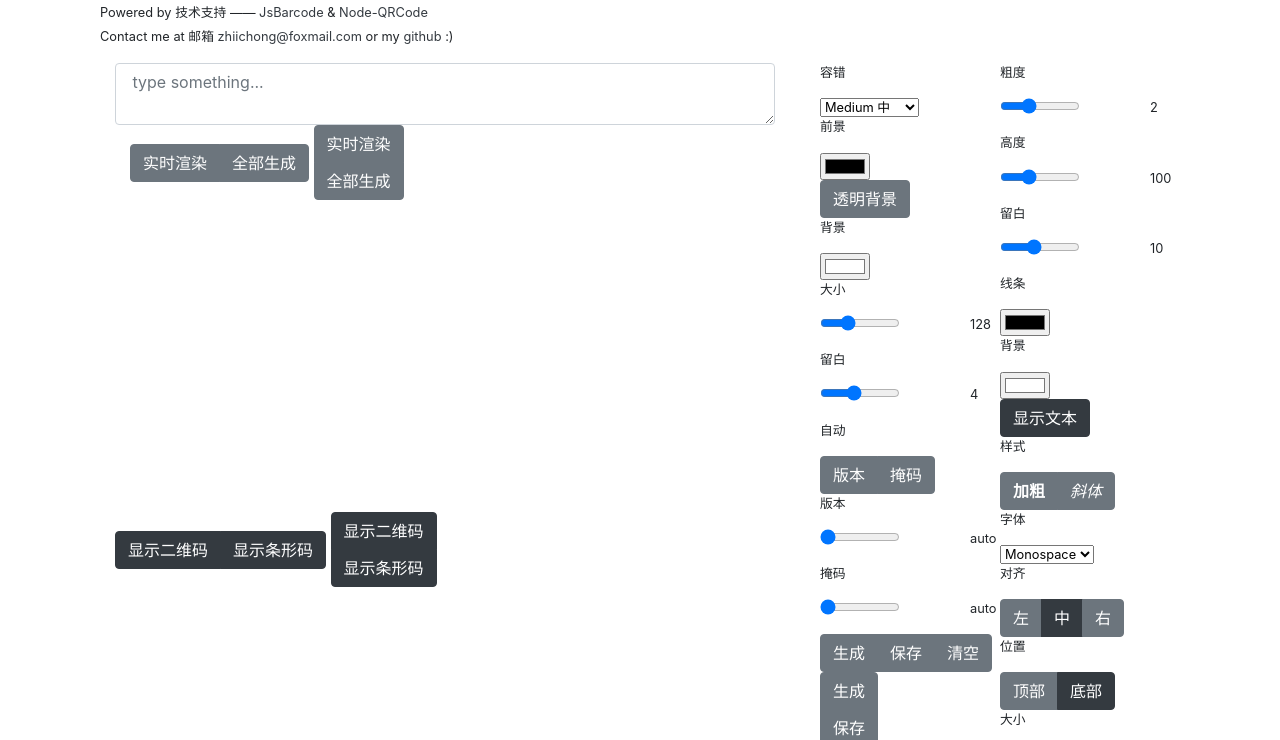
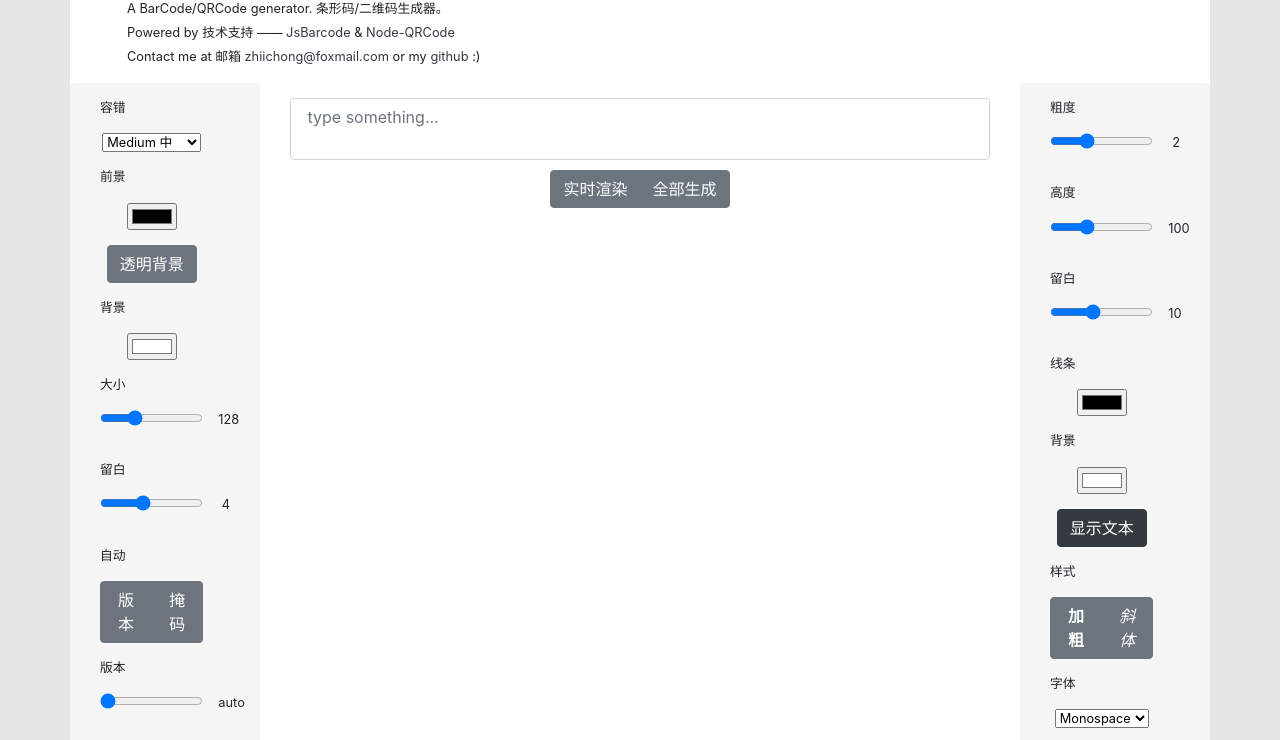
Before and after one commit to ZhiiChong/TinyCode, a plain HTML site: page index.html in a window 1280 px wide. Shown: the part 81-821 px from the top of the page. Drawn offline with nearby package versions, Linux system fonts and the light colour scheme.

Commit message:
完成了页面布局

```diff
--- a/styles/styles.css
+++ b/styles/styles.css
@@ -1,28 +1,129 @@
-/*#qr-canvas > canvas,
-#bar-canvas {
-  display: block; /* Required to allow centering of the canvas */
-  /*margin: 0 auto;
+/* 页面样式 */
+body {
+  background-color: #e6e6e6;
 }
-#qr-canvas > img {
-  margin: 0 auto;
-}*/
+#main {
+  background-color: white;
+}
+#qr-options,
+#bar-options {
+  background-color: rgb(245, 245, 245);
+}
+.title-container {
+  padding: 20px 5% 0;
+}
 
-@media screen and (min-width: 768px) {
-  .navbar-brand {
+/* 用户不可调整输入域大小 */
+#input {
+  resize: none;
+}
+
+/* 画布容器最大值，画布水平垂直居中 */
+.code-container {
+  height: 330px;
+  justify-content: center;
+  align-items: center;
+  display: flex;
+  overflow: auto;
+}
+
+/* 报错文本 */
+#qr-error,
+#bar-error {
+  text-align: center;
+  font-size: xx-large;
+  color: rgb(133, 1, 1);
+}
+
+/* 显示按钮组与参数按钮组留白，垂直居中 */
+#show-buttons,
+#renderer-buttons {
+  margin: 10px auto;
+  text-align: center;
+}
+
+/* 设置所有布局容器的上下外边界，美化视觉效果 */
+.row,
+#io-area {
+  margin: 15px 0;
+}
+
+/* 设置输入区域与参数区域排列顺序，便于布局 */
+#io-area {
+  order: 1;
+}
+#qr-options {
+  order: 2;
+}
+#bar-options {
+  order: 3;
+}
+
+/* 参数区的 标签-参数-数值 对齐 */
+.description-text {
+  text-align: center;
+}
+.center-text {
+  text-align: center;
+}
+.value-text {
+  text-align: right;
+}
+
+/* 参数区的滑动条长度设为最大值 */
+.option-range {
+  width: 100%;
+}
+
+/* 水平按钮组默认不显示，用于页面布局 */
+.input-buttons-vertical,
+.function-buttons-vertical {
+  display: none;
+}
+
+
+/* 浏览器宽度不小于 992px 时响应，对应 lg */
+@media screen and (min-width: 992px) {
+  .description-text {
+    text-align: left;
+  }
+  .value-text {
+    padding-left: 0;
+  }
+  /* 改变显示顺序，使输入输出区域居中 */
+  #io-area {
+    order: 2;
+  }
+  #qr-options {
+    order: 1;
+  }
+  /* 隐藏功能水平按钮组（参数下面的），显示功能水平按钮组 */
+  .function-buttons {
     display: none;
+  }
+  .function-buttons-vertical {
+    display: block;
+    padding-right: 16.66%;
+  }
+  #main,
+  #main-box{
+    padding: 0;
   }
 }
 
-.lb-middle {
-  vertical-align: middle;
+/* 浏览器宽度不大于 768px 时响应，对应 md */
+@media screen and (max-width: 768px) {
+  /* 隐藏 IO 功能水平按钮组，显示垂直按钮组 */
+  .input-buttons,
+  .function-buttons {
+    display: none;
+  }
+  .input-buttons-vertical,
+  .function-buttons-vertical {
+    display: block;
+  }
+  /* 功能垂直按钮组对齐 */
+  .function-buttons-vertical {
+    padding-left: 6.6%
+  }
 }
-
-.option-range {
-  width: 80px;
-}
-
-.option-value {
-  display: inline-block;
-  width: 5px;
-  vertical-align: top;
-}
```
